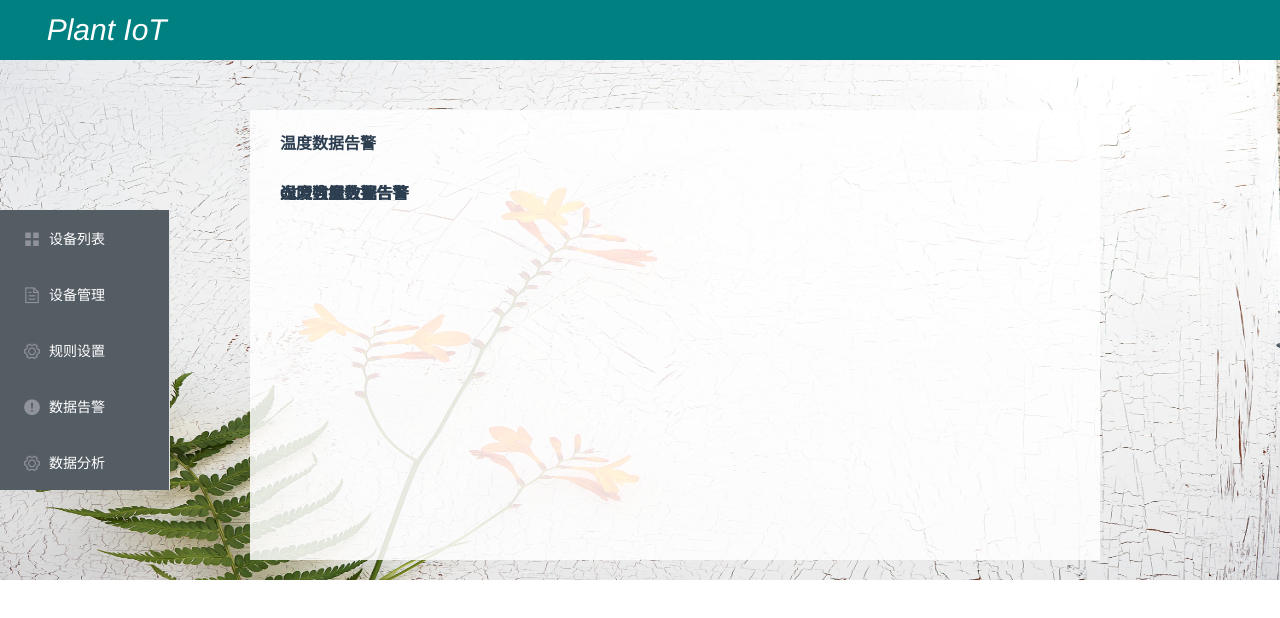
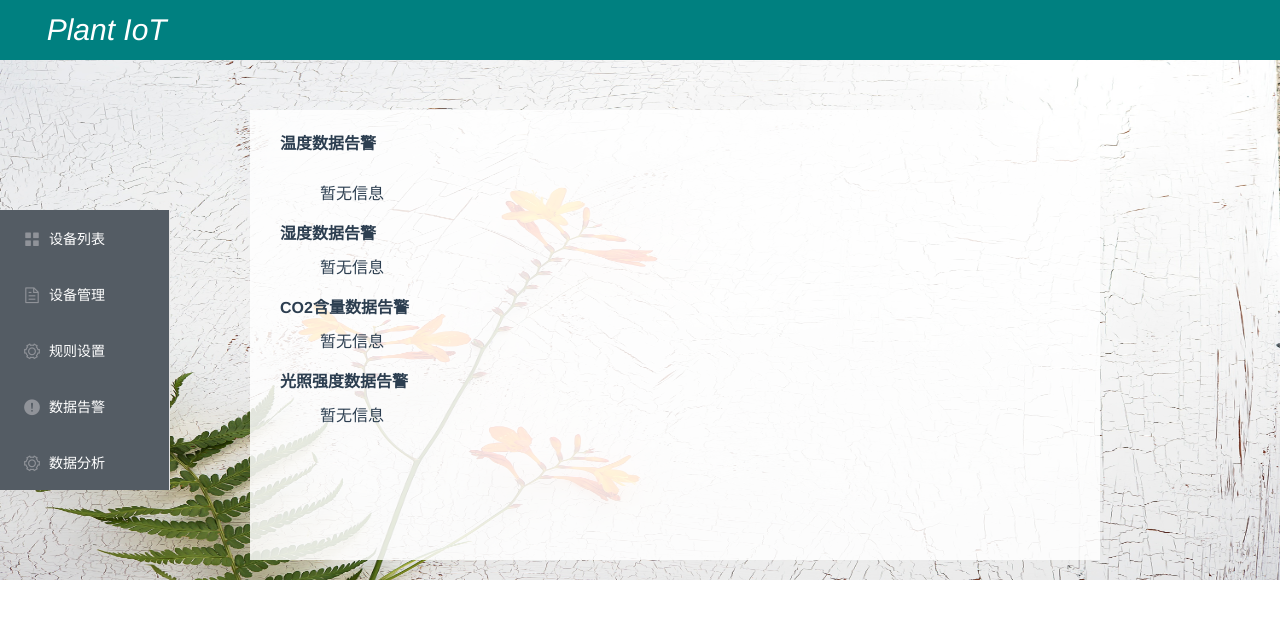
Before and after one commit to plant-iot/iot-frontend, a Vue app: page /#/ruleWarning in a window 1280 px wide. Shown: the top 618 px of the page. Built offline with nearby package versions, Linux system fonts and the light colour scheme; no server answers.

Commit message:
规则引擎数据告警补充

```diff
--- a/src/components/warningList.vue
+++ b/src/components/warningList.vue
@@ -7,7 +7,7 @@
 <!--      <p>当前温度：35℃</p>-->
 <!--      <p>告警：已超过30℃！</p>-->
 <!--      <p>暂无告警</p>-->
-      <p id="temp_warn_id"></p>
+      <p id="temp_warn_id">暂无信息</p>
     </div>
     <div style="position:absolute;left:30px">
       <div style="font-weight: bolder">湿度数据告警</div>
@@ -15,21 +15,21 @@
     <div style="margin-top: 50px;margin-left: 50px">
 <!--      <p>当前湿度：9%</p>-->
 <!--      <p>告警：已低于10%！</p>-->
-      <p id="humi_warn_id"></p>
+      <p id="humi_warn_id">暂无信息</p>
     </div>
     <div style="position:absolute;left:30px">
       <div style="font-weight: bolder">CO2含量数据告警</div>
     </div>
     <div style="margin-top: 50px;margin-left: 50px">
 <!--      <p>暂无告警</p>-->
-      <p id="co2_warn_id"></p>
+      <p id="co2_warn_id">暂无信息</p>
     </div>
     <div style="position:absolute;left:30px">
       <div style="font-weight: bolder">光照强度数据告警</div>
     </div>
     <div style="margin-top: 50px;margin-left: 50px">
 <!--      <p>暂无告警</p>-->
-      <p id="light_warn_id"></p>
+      <p id="light_warn_id">暂无信息</p>
     </div>
   </div>
 </template>
--- a/src/pages/ruleWarning.vue
+++ b/src/pages/ruleWarning.vue
@@ -25,7 +25,7 @@ export default {
   components: {topBar, leftBar, warningList},
   mounted() {
     this.userId = parseInt(localStorage.userId);
-    // console.log("userId:" + this.userId);
+    // console.log("rule_warning--userId:" + this.userId);
     this.get_warning_list();
     // this.messageBox("向浇水设备发出启动信号！",'success');
   },
@@ -39,6 +39,7 @@ export default {
     get_warning_list() {
       let userId = this.userId;
       let self = this;
+      // console.log("before request--userId:" + userId);
       this.$axios.get('/rule_engine/check_and_warn', {
         params: {
           userId: userId
```
